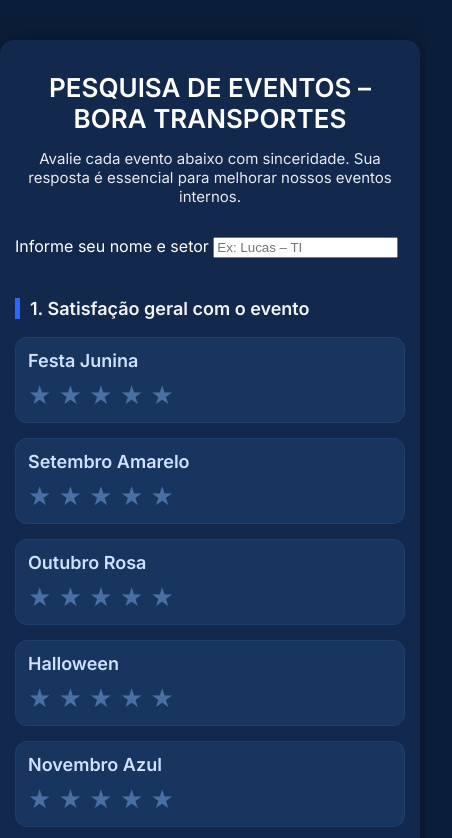
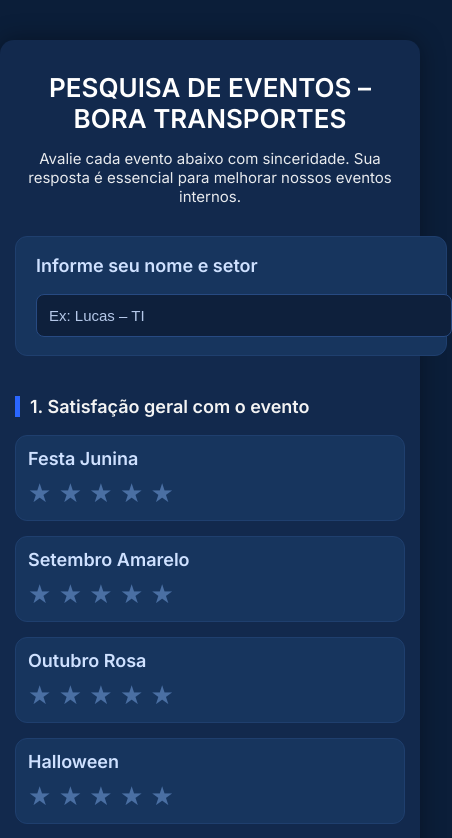
Before and after one commit to LDias7/Forms-Eventos, a website: page public/index.html in a window 390 px wide. Shown: the top 838 px of the page, 452 px wide, since content can reach past the window. Drawn offline with Linux system fonts and the light colour scheme.

Commit message:
Update styles.css

```diff
--- a/public/styles.css
+++ b/public/styles.css
@@ -194,7 +194,25 @@
     .stars {
         font-size: 26px;
     }
-   .input-texto {
+   /* BLOCO IDENTIFICAÇÃO */
+.identificacao-bloco {
+    background: #17355e;
+    padding: 18px 20px;
+    border-radius: 12px;
+    margin-bottom: 25px;
+    border: 1px solid #1f3f6e;
+    width: 100%;
+}
+
+.identificacao-label {
+    font-size: 18px;
+    color: #cfe1ff;
+    font-weight: 600;
+    margin-bottom: 10px;
+    display: block;
+}
+
+.input-identificacao {
     width: 100%;
     background: #0e203c;
     border: 1px solid #274a82;
@@ -202,14 +220,18 @@
     padding: 12px;
     font-size: 15px;
     border-radius: 8px;
-    margin-top: 10px;
-    margin-bottom: 15px;
+    margin-top: 8px;
     transition: 0.25s;
 }
 
-.input-texto:focus {
+.input-identificacao::placeholder {
+    color: #b5c8e9;
+}
+
+.input-identificacao:focus {
     border-color: #2a66ff;
     outline: none;
     box-shadow: 0 0 4px rgba(42,102,255,0.6);
 }
+
 }
```
